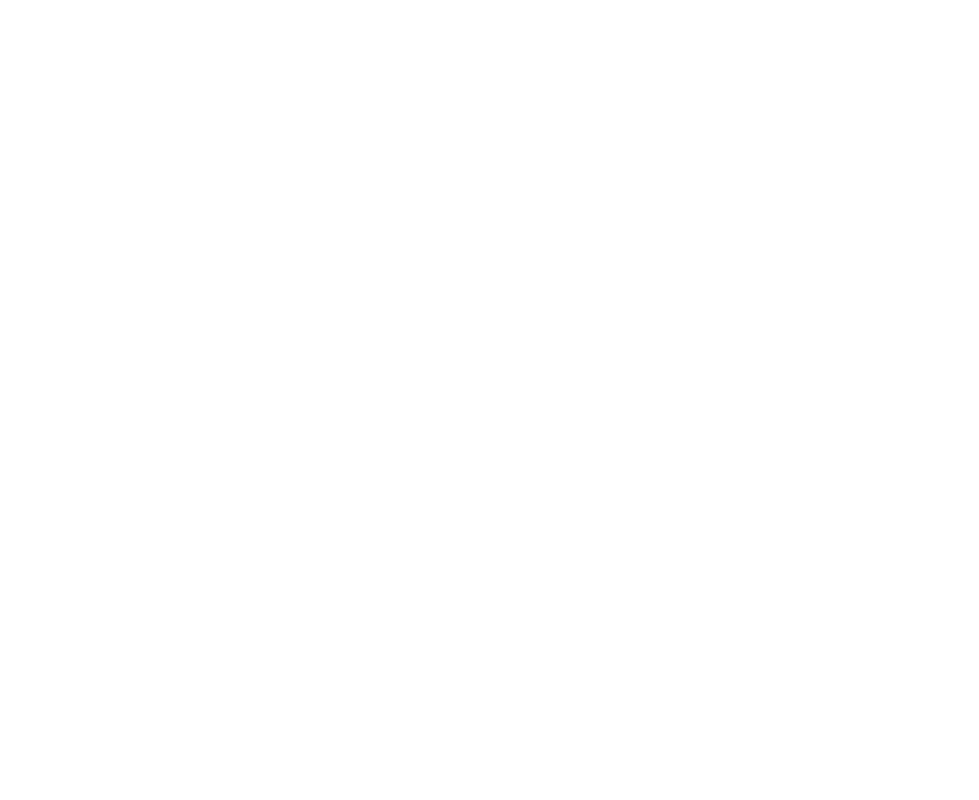
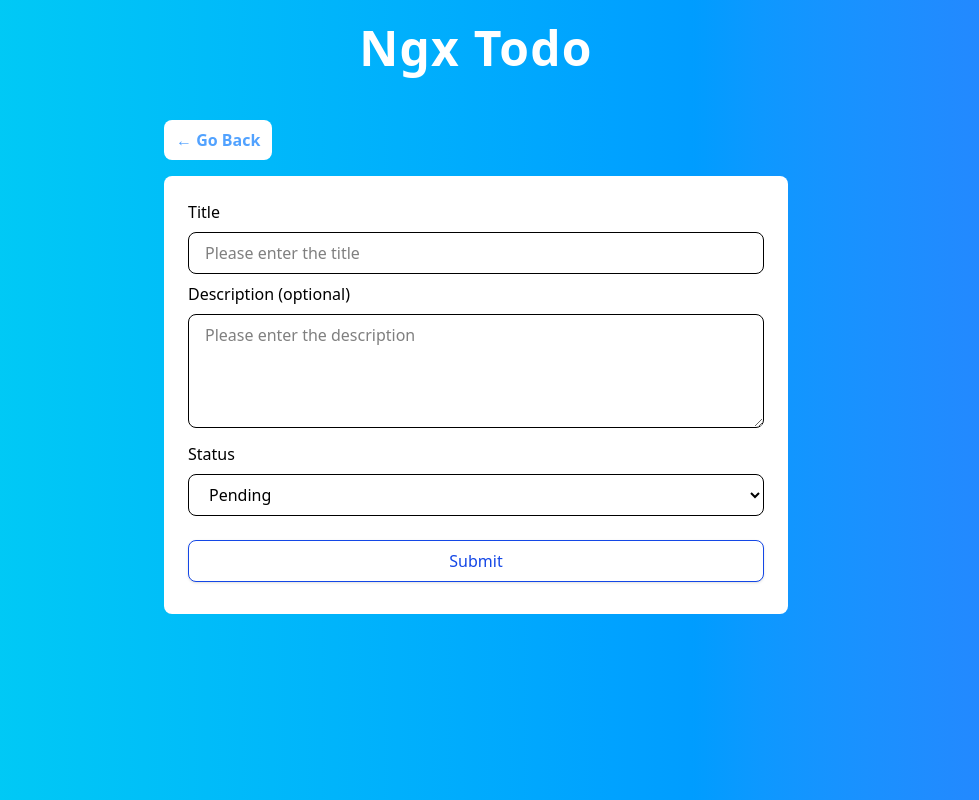
Before and after one commit to KryptonBD/ngx-todo, an Angular app in the folder client/: page /add in a window 1280 px wide. Before the commit this address led to /. Shown: the whole page, without its empty margins (164-1143 px from the left). Built offline with nearby package versions, Linux system fonts and the light colour scheme.

Commit message:
feat: add Todo form and additional update on todo-list

```diff
--- a/client/src/app/app.component.html
+++ b/client/src/app/app.component.html
@@ -1,3 +1,8 @@
-<main class="bg-linear-to-r from-cyan-400 to-blue-500">
+<main class="bg-linear-to-r from-cyan-400 to-blue-500 min-h-screen">
+  <header class="p-6">
+    <h1 class="text-center text-5xl text-white font-semibold tracking-wide">
+      Ngx Todo
+    </h1>
+  </header>
   <router-outlet />
 </main>
--- a/client/src/app/app.routes.ts
+++ b/client/src/app/app.routes.ts
@@ -7,4 +7,27 @@ export const routes: Routes = [
     component: TodoListComponent,
     title: 'Ngx Todo',
   },
+  {
+    path: 'add',
+    loadComponent: () =>
+      import('./features/todos/todo-form/todo-form.component').then(
+        (c) => c.TodoFormComponent
+      ),
+    title: 'Ngx Todo - Add Todo',
+  },
+  {
+    path: 'todos/:id',
+    loadComponent: () =>
+      import('./features/todos/todo-details/todo-details.component').then(
+        (c) => c.TodoDetailsComponent
+      ),
+  },
+  {
+    path: 'todos/:id/edit',
+    loadComponent: () =>
+      import('./features/todos/todo-form/todo-form.component').then(
+        (c) => c.TodoFormComponent
+      ),
+    title: 'Ngx Todo - Edit Todo',
+  },
 ];
--- a/client/src/app/features/todos/todo-form/todo-form.component.html
+++ b/client/src/app/features/todos/todo-form/todo-form.component.html
@@ -1 +1,61 @@
-<p>todo-form works!</p>
+<section class="max-w-2xl mx-auto p-6">
+  <button
+    class="text-blue-400 font-semibold btn-base px-3 py-2"
+    (click)="goBack()"
+  >
+    &larr; Go Back
+  </button>
+
+  <form
+    [formGroup]="toDoForm"
+    (ngSubmit)="addTodo()"
+    class="bg-white my-4 px-6 py-4 rounded-lg"
+  >
+    <fieldset class="my-2">
+      <label for="title" data-testid="todo-title-label">Title</label>
+      <input
+        id="title"
+        type="text"
+        class="w-full mt-2 border px-4 py-2 rounded-lg"
+        aria-required="true"
+        placeholder="Please enter the title"
+        data-testid="todo-title-input"
+        required
+      />
+    </fieldset>
+
+    <fieldset class="my-2">
+      <label for="description" data-testid="todo-description-label"
+        >Description (optional)</label
+      >
+      <textarea
+        id="description"
+        class="w-full px-4 py-2 mt-2 border rounded-lg"
+        rows="4"
+        placeholder="Please enter the description"
+        data-testid="todo-description-textarea"
+      ></textarea>
+    </fieldset>
+
+    <fieldset class="my-2">
+      <label for="status" data-testid="todo-status-label">Status</label>
+      <select
+        id="status"
+        class="w-full px-4 py-2 mt-2 border rounded-lg"
+        aria-required="true"
+        data-testid="todo-status-select"
+        formControlName="status"
+      >
+        <option value="pending" selected>Pending</option>
+        <option value="completed">Completed</option>
+      </select>
+    </fieldset>
+
+    <button
+      type="submit"
+      class="w-full text-blue-700 shadow-sm my-4 py-2 cursor-pointer rounded-lg border bg-white hover:bg-gray-100 focus:scale-y-95"
+    >
+      Submit
+    </button>
+  </form>
+</section>
--- a/client/src/app/features/todos/todo-form/todo-form.component.ts
+++ b/client/src/app/features/todos/todo-form/todo-form.component.ts
@@ -1,11 +1,48 @@
-import { Component } from '@angular/core';
+import { Component, inject, OnInit, signal } from '@angular/core';
+import {
+  FormControl,
+  FormGroup,
+  ReactiveFormsModule,
+  Validators,
+} from '@angular/forms';
+import { ActivatedRoute, Router } from '@angular/router';
 
 @Component({
   selector: 'app-todo-form',
-  imports: [],
+  imports: [ReactiveFormsModule],
   templateUrl: './todo-form.component.html',
-  styleUrl: './todo-form.component.scss'
+  styleUrl: './todo-form.component.scss',
 })
-export class TodoFormComponent {
+export class TodoFormComponent implements OnInit {
+  private router = inject(Router);
+  private activatedRoute = inject(ActivatedRoute);
+  private id = signal('');
 
+  protected toDoForm = new FormGroup({
+    title: new FormControl('', [Validators.required]),
+    description: new FormControl('', [Validators.required]),
+    status: new FormControl('pending'),
+  });
+
+  ngOnInit(): void {
+    this.activatedRoute.params.subscribe((params) => {
+      if (params['id']) {
+        this.id.set(params['id']);
+      }
+    });
+  }
+
+  protected addTodo() {
+    if (this.toDoForm.valid) {
+      console.log(this.toDoForm.value);
+    }
+  }
+
+  protected goBack() {
+    if (this.id()) {
+      this.router.navigate(['/todos', this.id()]);
+      return;
+    }
+    this.router.navigate(['/']);
+  }
 }
--- a/client/src/app/features/todos/todo-item/todo-item.component.html
+++ b/client/src/app/features/todos/todo-item/todo-item.component.html
@@ -1,5 +1,5 @@
 <article
-  class="flex items-center justify-between p-4 mb-2 mx-2 bg-white shadow-lg rounded-lg"
+  class="flex items-center justify-between p-4 mb-2 bg-white shadow-lg rounded-lg"
 >
   <h3
     class="text-lg flex-1 truncate"
@@ -25,6 +25,7 @@
     class="ml-2 p-2 text-gray-600 bg-gray-100 rounded-lg hover:bg-gray-200 cursor-pointer"
     aria-label="Edit"
     data-testid="todo-item-edit-button"
+    (click)="viewTodoDetails()"
   >
     Edit
   </button>
--- a/client/src/app/features/todos/todo-item/todo-item.component.ts
+++ b/client/src/app/features/todos/todo-item/todo-item.component.ts
@@ -13,6 +13,7 @@ export class TodoItemComponent {
   status = input<TodoStatus>(TodoStatus.Pending);
 
   changeStatus = output();
+  viewDetails = output();
 
   protected isCompleted = computed(
     () => this.status() === TodoStatus.Completed
@@ -21,4 +22,8 @@ export class TodoItemComponent {
   protected toggleStatus() {
     this.changeStatus.emit();
   }
+
+  protected viewTodoDetails() {
+    this.viewDetails.emit();
+  }
 }
--- a/client/src/app/features/todos/todo-list/todo-list.component.html
+++ b/client/src/app/features/todos/todo-list/todo-list.component.html
@@ -1,5 +1,35 @@
 <section class="max-w-2xl mx-auto p-6">
-  @for (todo of todos; track $index) {
-  <app-todo-item [title]="todo.title" [status]="todo.status" />
+  <section class="mb-4 flex items-center justify-between">
+    <a
+      routerLink="/add"
+      class="px-6 py-2 text-blue-700 font-semibold hover:bg-gray-100 btn-base"
+      aria-label="Add a new Todo"
+      data-testid="add-todo"
+    >
+      Add Todo
+    </a>
+
+    <form>
+      <label for="filter" class="sr-only">Filter Todos</label>
+      <select
+        id="filter"
+        class="p-2 btn-base"
+        aria-label="Select Filter Status"
+        data-testid="todo-filter"
+      >
+        <option value="">All</option>
+        <option value="pending">Pending</option>
+        <option value="completed">Completed</option>
+      </select>
+    </form>
+  </section>
+
+  @for (todo of todos; track todo.id) {
+  <app-todo-item
+    [title]="todo.title"
+    [status]="todo.status"
+    (changeStatus)="changeStatus(todo.id)"
+    (viewDetails)="viewDetails(todo.id)"
+  />
   }
 </section>
--- a/client/src/app/features/todos/todo-list/todo-list.component.ts
+++ b/client/src/app/features/todos/todo-list/todo-list.component.ts
@@ -1,16 +1,27 @@
-import { Component } from '@angular/core';
+import { Component, inject } from '@angular/core';
 import { TodoItemComponent } from '../todo-item/todo-item.component';
 import { Todo, TodoStatus } from '../../../../shared/models/Todo';
+import { Router, RouterLink } from '@angular/router';
 
 @Component({
   selector: 'app-todo-list',
-  imports: [TodoItemComponent],
+  imports: [TodoItemComponent, RouterLink],
   templateUrl: './todo-list.component.html',
   styleUrl: './todo-list.component.scss',
 })
 export class TodoListComponent {
+  private router = inject(Router);
   todos: Todo[] = Array.from({ length: 10 }, (_, i) => ({
+    id: i + 1,
     title: `Todo ${i + 1}`,
     status: Math.random() > 0.5 ? TodoStatus.Completed : TodoStatus.Pending,
   }));
+
+  protected changeStatus(id: number) {
+    console.log(id);
+  }
+
+  protected viewDetails(id: number) {
+    this.router.navigate(['todos', id]);
+  }
 }
--- a/client/src/shared/models/Todo.ts
+++ b/client/src/shared/models/Todo.ts
@@ -1,4 +1,5 @@
 export interface Todo {
+  id: number;
   title: string;
   description?: string;
   status: TodoStatus;
--- a/client/src/styles.scss
+++ b/client/src/styles.scss
@@ -1,2 +1,6 @@
 /* You can add global styles to this file, and also import other style files */
 @use "tailwindcss";
+
+.btn-base {
+  @apply rounded-lg bg-white;
+}
```
